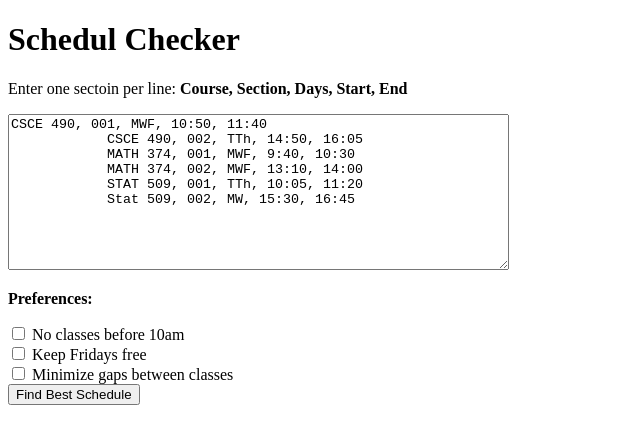
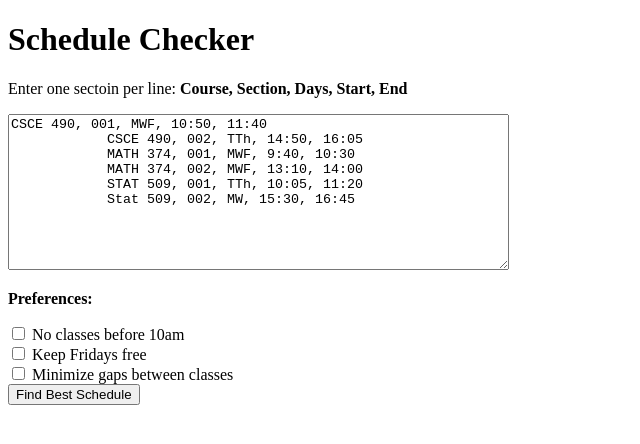
Before and after one commit to Munkalu/ScheduleChecker_FastAPI, a plain HTML site: page templates/index.html in a window 1280 px wide. Shown: the full height of the page, 0-640 px from the left. Drawn offline with Linux system fonts and the light colour scheme.

Commit message:
noticed a misspelling on one of my pages

```diff
--- a/templates/index.html
+++ b/templates/index.html
@@ -4,7 +4,7 @@
     <title>Schedule Checker</title>
 </head>
 <body>
-    <h1>Schedul Checker</h1>
+    <h1>Schedule Checker</h1>
     <form action="/schedule" method ="post">
         <p>Enter one sectoin per line: <b>Course, Section, Days, Start, End</b></p>
         <textarea name ="courses" rows ="10" cols="60">CSCE 490, 001, MWF, 10:50, 11:40
```
